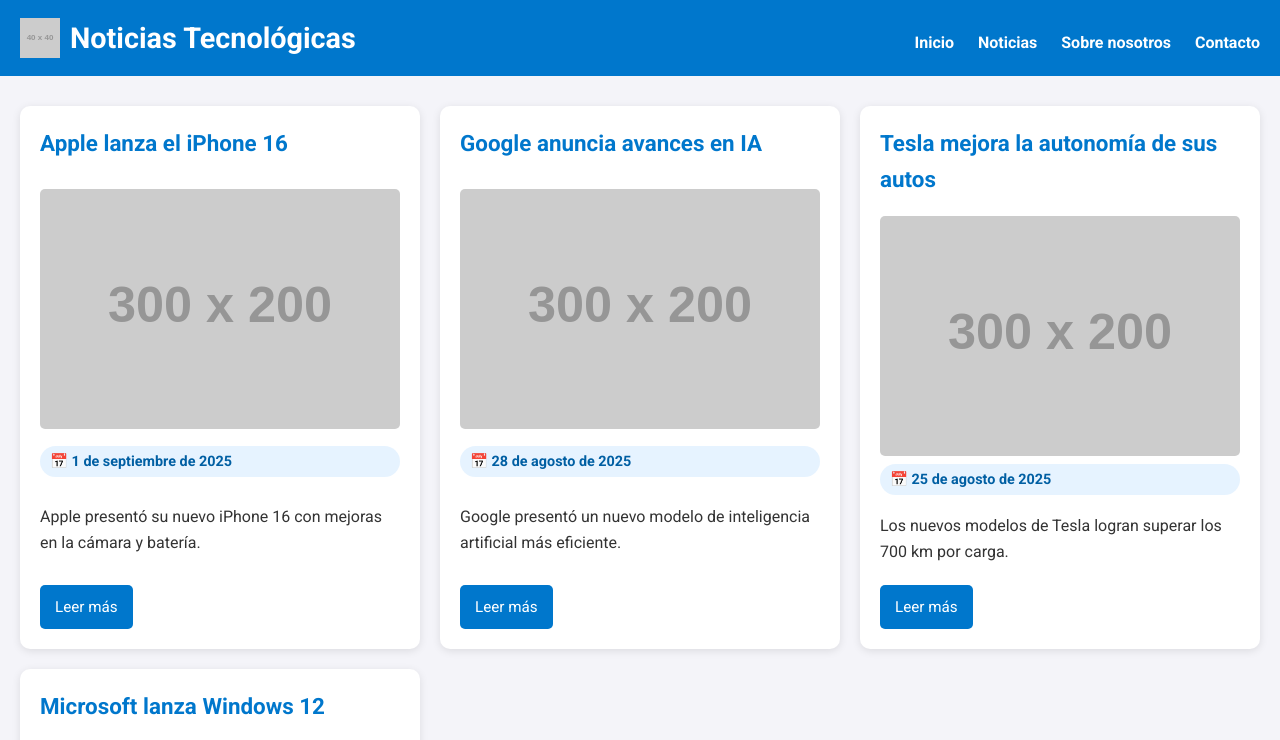
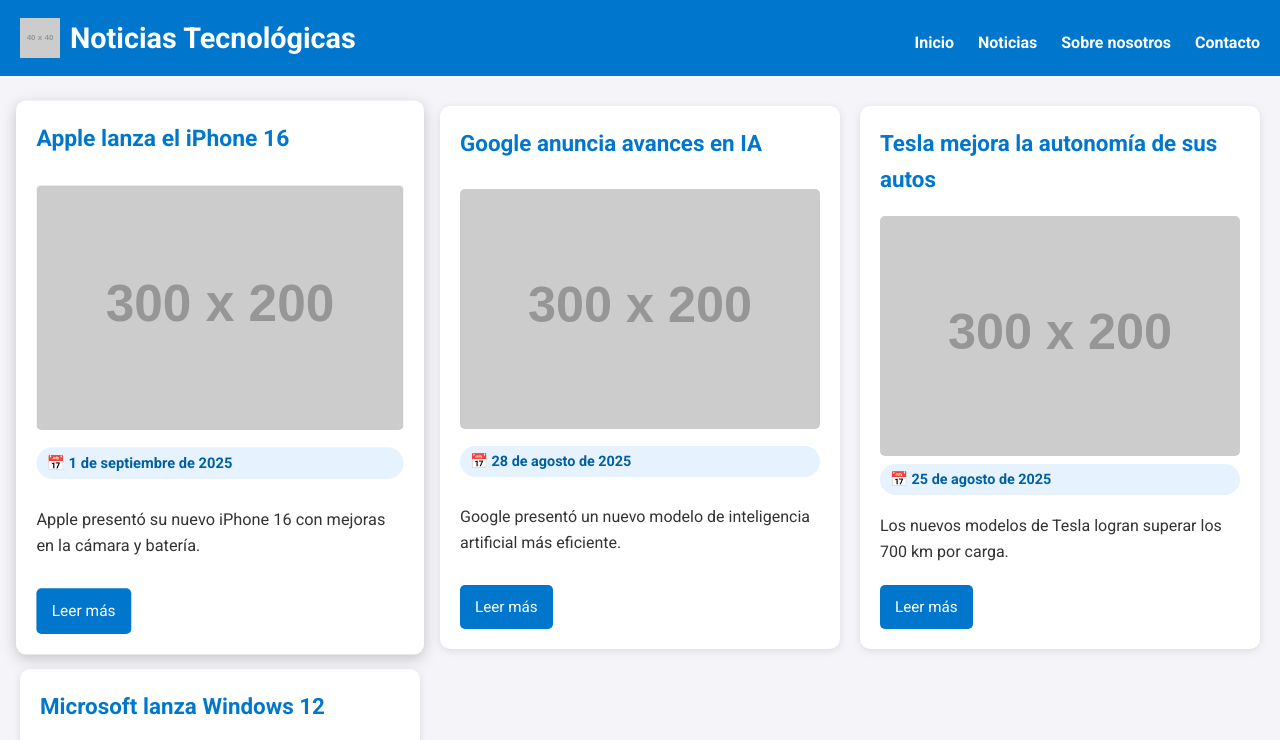
Before and after one commit to JereNa24/noticias_tecnologicas, a plain HTML site: page index.html in a window 1280 px wide. In both pictures the pointer is over the element 220 px from the left and 377 px from the top of the page. Shown: the top 740 px of the page. Drawn offline with Linux system fonts and the light colour scheme; placeholder pictures from the web are drawn by us.

Commit message:
Commit 9: Agregar efecto hover en las tarjetas de noticias (sombra y zoom)

```diff
--- a/index.html
+++ b/index.html
@@ -66,6 +66,11 @@
             display: flex;
             flex-direction: column;
             justify-content: space-between;
+            transition: transform 0.2s ease, box-shadow 0.2s ease;
+        }
+        article:hover {
+            transform: scale(1.02);
+            box-shadow: 0 4px 15px rgba(0,0,0,0.2);
         }
         article img {
             max-width: 100%;
```
